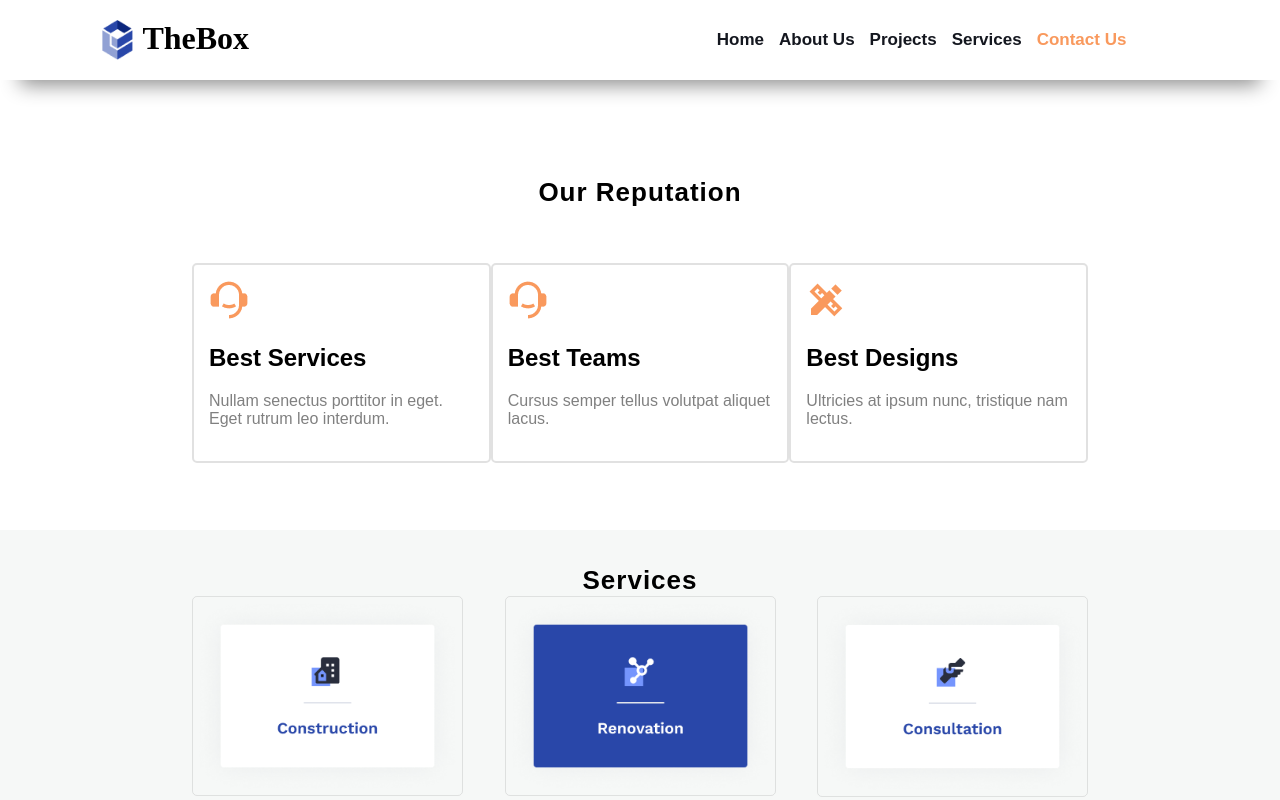
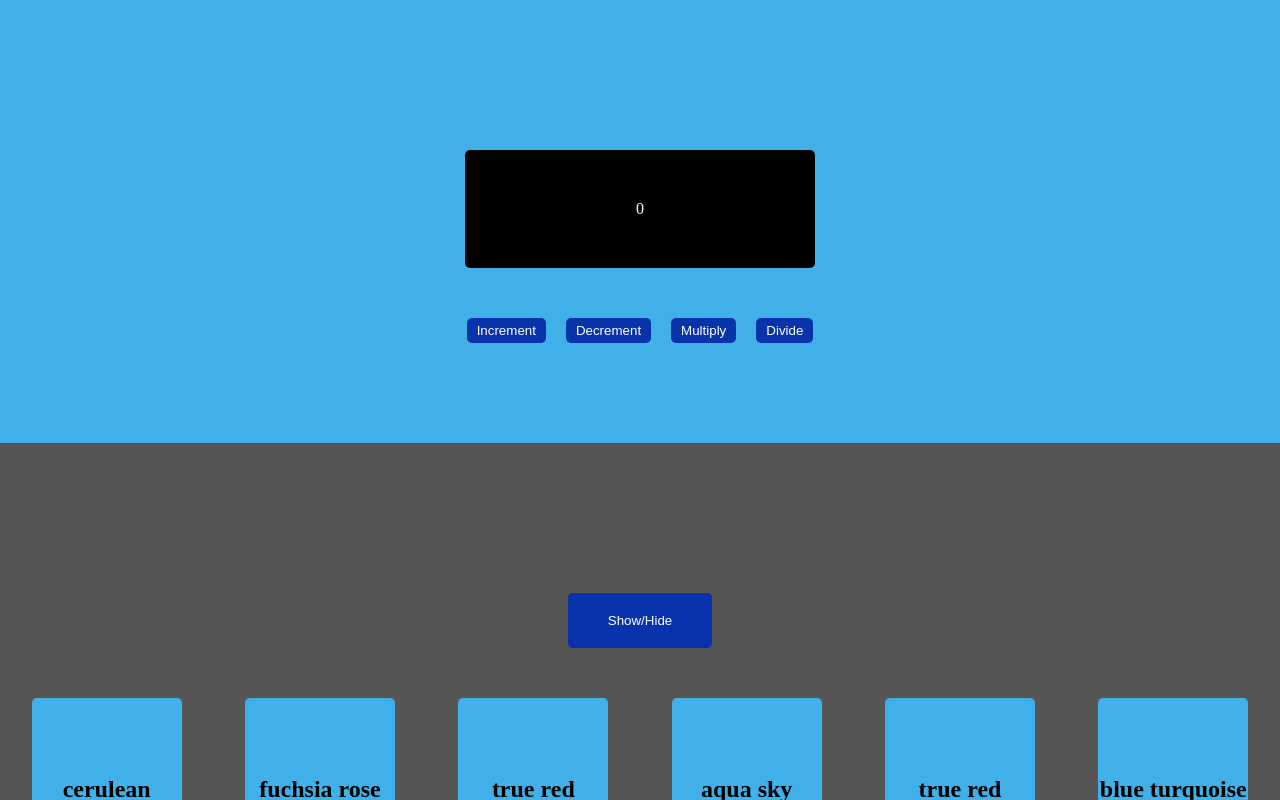
Before and after one commit to VaheM27/react_ujexner, a React (Create React App) app: page / in a window 1280 px wide. Shown: the top 800 px of the page. Built offline with nearby package versions, Linux system fonts and the light colour scheme.

Commit message:
change switch case lesson 6 components one

```diff
--- a/src/Lesson6/components/one.jsx
+++ b/src/Lesson6/components/one.jsx
@@ -3,27 +3,53 @@
 export const One = () => {
   const [number, setNumber] = useState(0);
 
-  const Increment = () => {
-    setNumber(number + 1);
+  // const Increment = () => {
+  //   setNumber(number + 1);
+  // };
+  // const Decrement = () => {
+  //   setNumber(number - 1);
+  // };
+  // const Multiply = () => {
+  //   setNumber(number * 2);
+  // };
+  // const Divide = () => {
+  //   setNumber(number / 2);
+  // };
+  const handle = (title) => {
+    switch (title) {
+      case "Increment":
+        setNumber(number + 1);
+        break;
+      case "Decrement":
+        setNumber(number - 1);
+        break;
+      case "Multiply":
+        setNumber(number * 2);
+        break;
+      case "Divide":
+        setNumber(number / 2);
+        break;
+      default:
+        return number;
+    }
   };
-  const Decrement = () => {
-    setNumber(number - 1);
-  };
-  const Multiply = () => {
-    setNumber(number * 2);
-  };
-  const Divide = () => {
-    setNumber(number / 2);
-  };
+  const buttons = ["Increment", "Decrement", "Multiply", "Divide"];
 
   return (
     <div className="incr">
       <div className="decr">
         <p>{number}</p>
-        <button onClick={Increment}>increment</button>
+        {/* <button onClick={Increment}>increment</button>
         <button onClick={Decrement}> decrement</button>
         <button onClick={Multiply}>multiply</button>
-        <button onClick={Divide}>divaide</button>
+        <button onClick={Divide}>divaide</button> */}
+        {buttons.map((item, index) => {
+          return (
+            <button key={index} onClick={() => handle(item)}>
+              {item}
+            </button>
+          );
+        })}
       </div>
     </div>
   );
--- a/src/index.jsx
+++ b/src/index.jsx
@@ -1,9 +1,6 @@
 import React from "react";
 import ReactDOM from "react-dom/client";
-import App from "./Lesson5/App";
-
-
-
+import App from "./Lesson6/App";
 
 const root = ReactDOM.createRoot(document.getElementById("root"));
 root.render(<App />);
```
Also changed, not shown: src/Lesson7/App.css (added), src/Lesson7/App.jsx (added).
